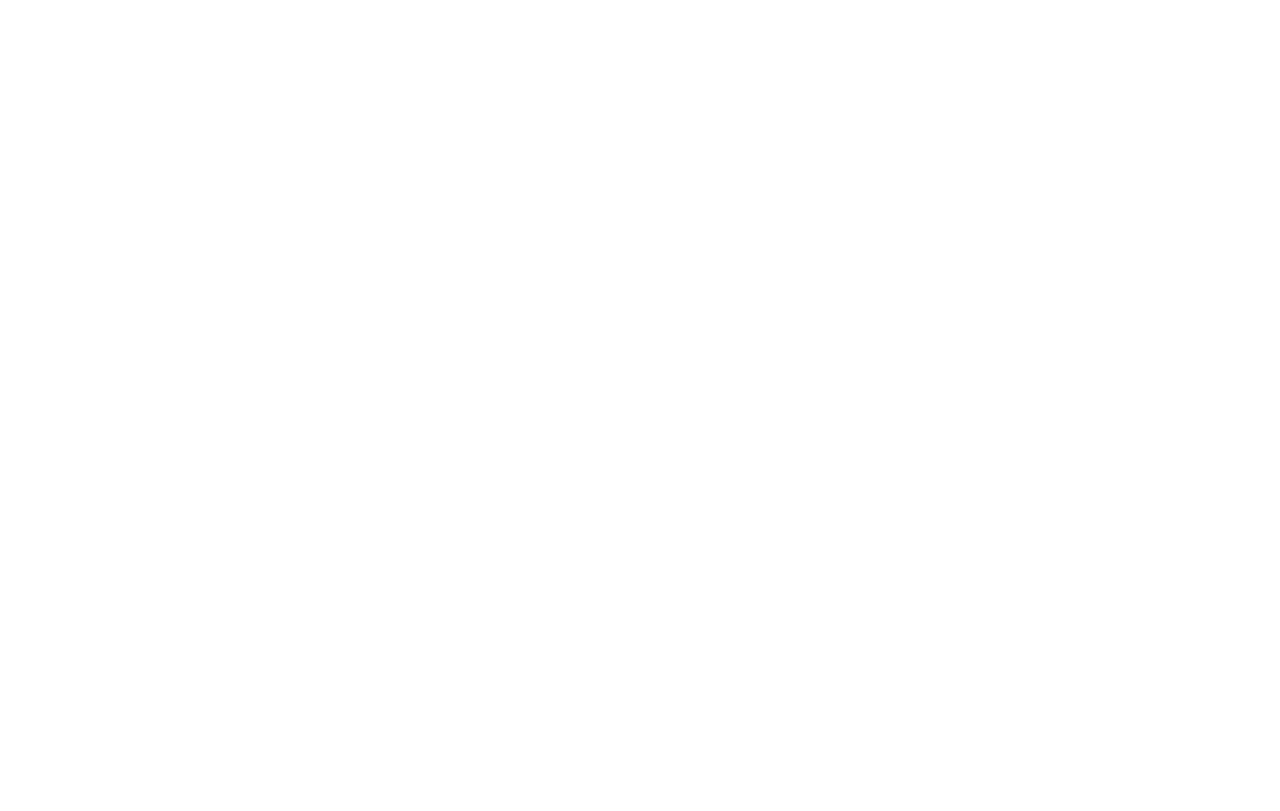
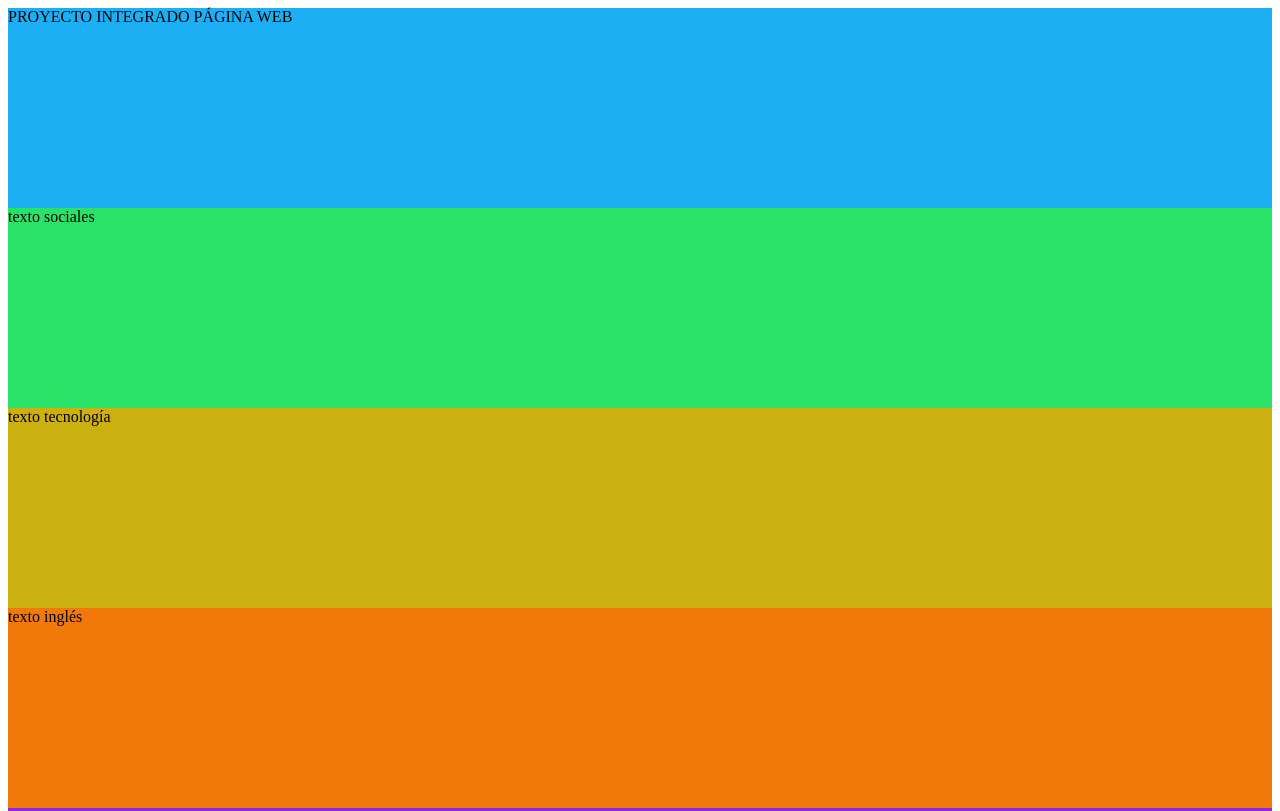
Before and after one commit to LucianitaRE/luciana-1, a plain HTML site: page index.html in a window 1280 px wide. Shown: the top 811 px of the page. Drawn offline with Linux system fonts and the light colour scheme.

Commit message:
Actualización uno 12 de abril

```diff
--- a/index.html
+++ b/index.html
@@ -0,0 +1,38 @@
+<!DOCTYPE html>
+<html lang="en">
+<head>
+    <meta charset="UTF-8">
+    <meta http-equiv="X-UA-Compatible" content="IE=edge">
+    <meta name="viewport" content="width=device-width, initial-scale=1.0">
+    <title>Document</title>
+    <link rel="stylesheet" href="temas.css">
+</head>
+<body>
+    <div class="contenedor">
+
+
+<div class="encabezado">
+PROYECTO INTEGRADO PÁGINA WEB
+
+
+</div>
+<div class="sociales">
+texto sociales
+
+</div>
+<div class="tecnologia">
+    texto tecnología
+</div>
+<div class="ingles">
+    texto inglés
+</div>
+
+
+
+
+
+
+
+    </div>
+</body>
+</html>
--- a/temas.css
+++ b/temas.css
@@ -1,6 +1,32 @@
 .contenedor{
-    width: 200px;
-    height: 200px;
+    width: 100%;
+    height: 1200px;
     background-color: blueviolet;
 
 }
+.encabezado{
+
+    width: 100%;
+    height: 200px;
+    background-color: rgb(28, 175, 243);
+
+
+}
+.sociales{
+    width: 100%;
+    height: 200px;
+    background-color: rgb(43, 226, 104);
+
+}
+.tecnologia{
+    width: 100%;
+    height: 200px;
+    background-color: rgb(204, 176, 15);
+
+}
+.ingles{
+    width: 100%;
+    height: 200px;
+    background-color: rgb(240, 121, 10);
+
+}
```
